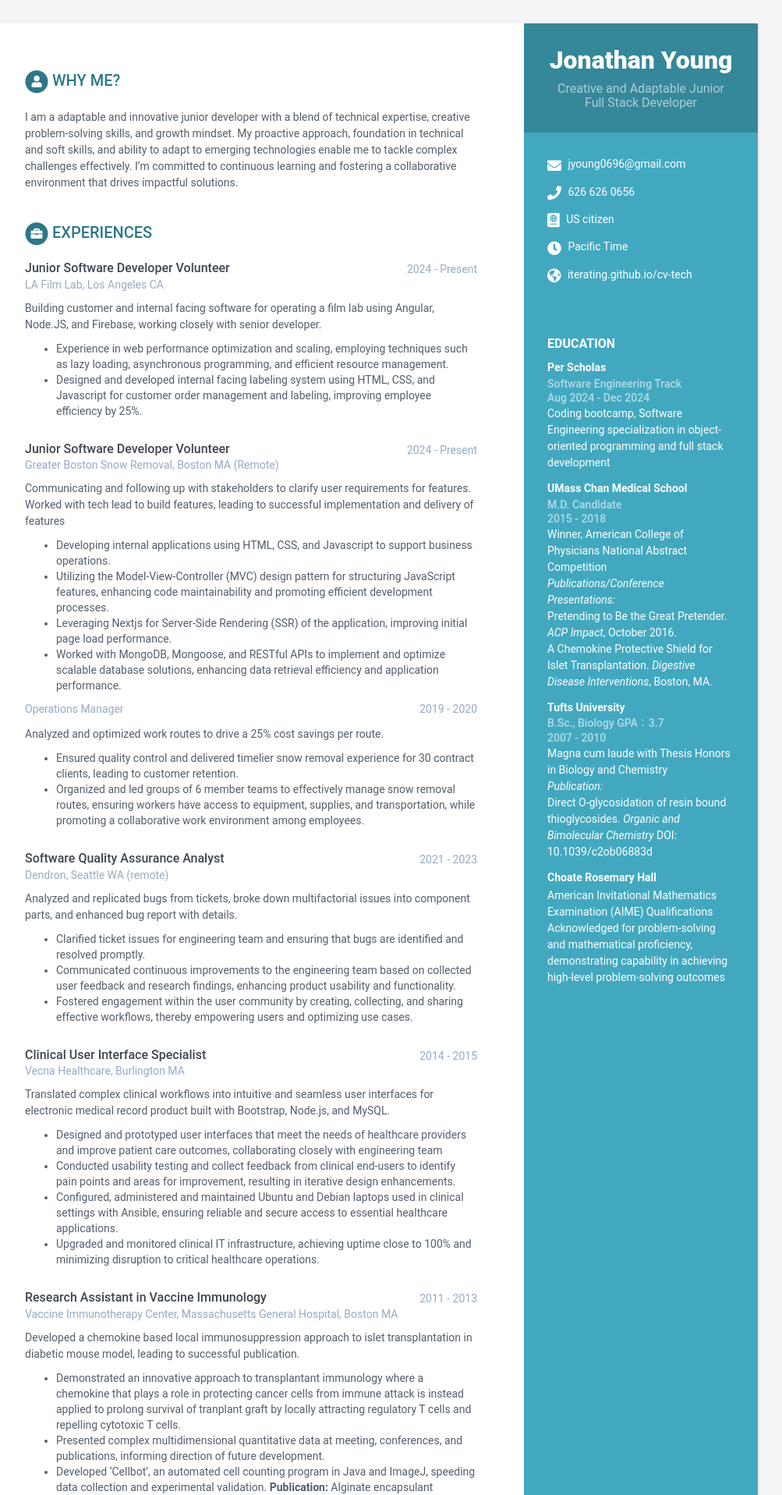
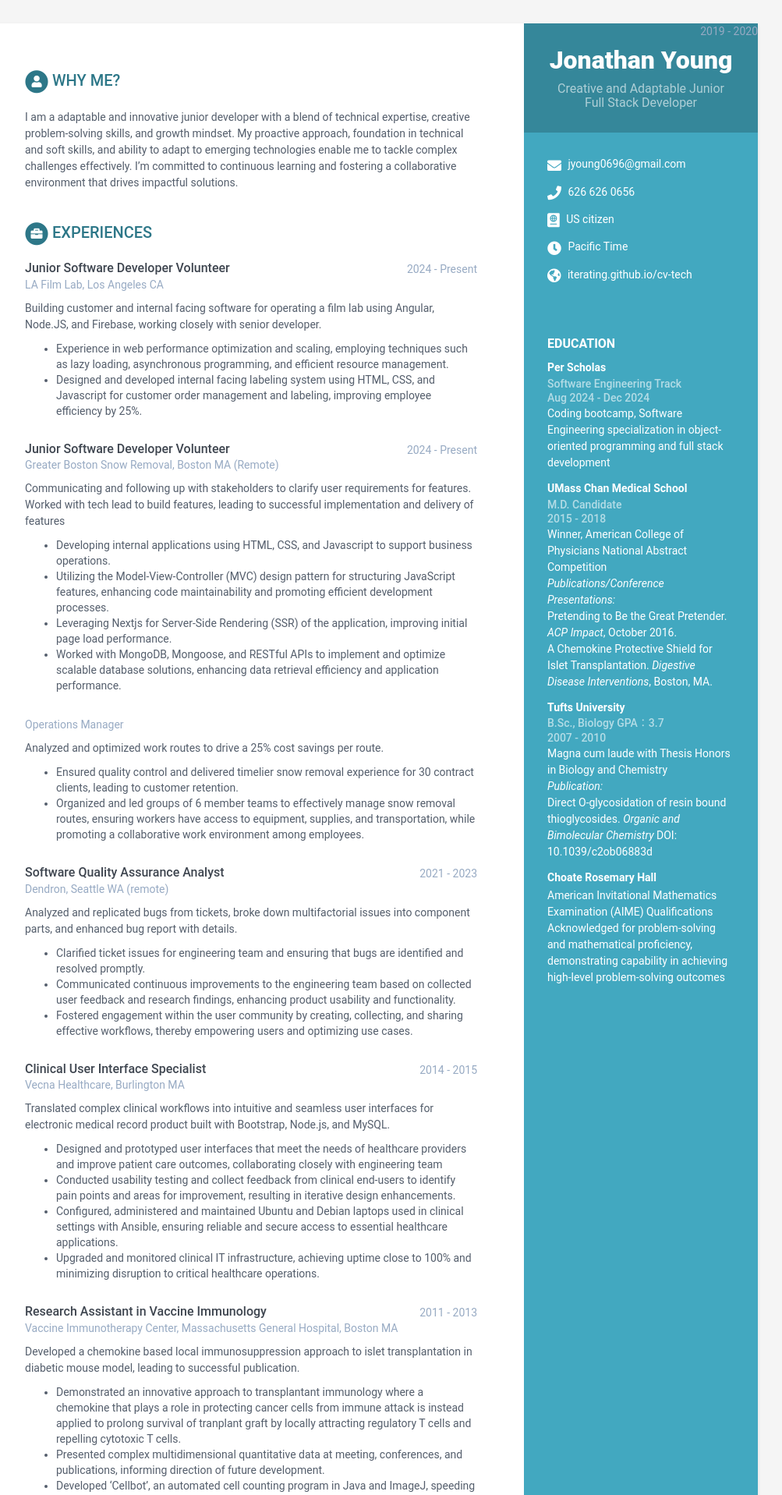
Before and after one commit to iterating/cv-pharm, a Jekyll site: the page built from index.html, in a window 1280 px wide. Shown: the top 1917 px of the page at 78% size, without its empty margins (168-1171 px from the left). Built offline with Jekyll 4.4.1, drawn with Linux system fonts in a browser that asks for light colours.

Commit message:
+organic synthesis

```diff
--- a/_includes/experiences.html
+++ b/_includes/experiences.html
@@ -32,13 +32,12 @@
 
     {% if experience.time2 %}
     <div class="item">
-      <div class="upper-row">
+
+      </div><!--//upper-row-->
         <div class="company">{{ experience.role2 }}</div>
-
         <div class="time">{{ experience.time2 }}
-        </div>
-      </div><!--//upper-row-->
-    <div class="details">
+      </div>
+      <div class="details">
       {{ experience.details2 | markdownify }}
     </div><!--//details-->
     {% endif %}
```
